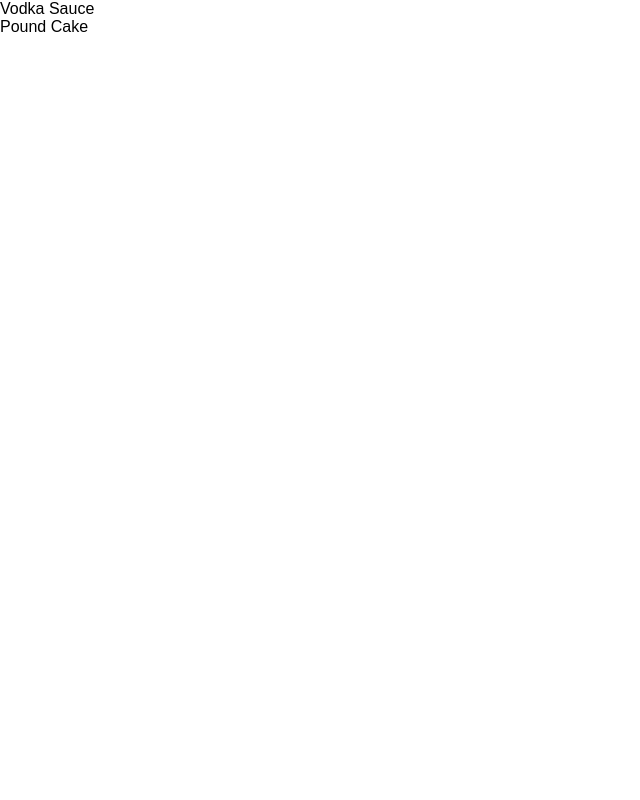
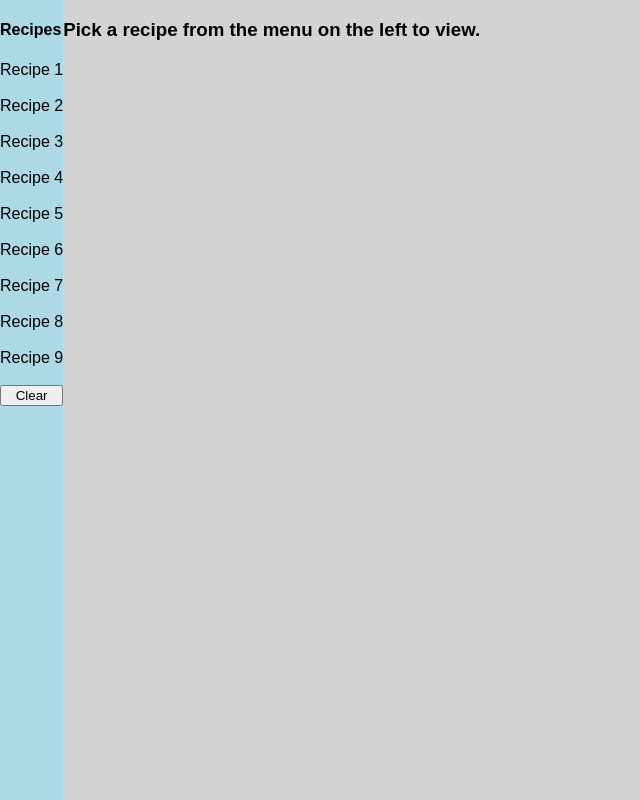
Before and after one commit to ErikHage/recipe-ui, a React (Create React App) app: page / in a window 1280 px wide. Shown: the whole page, without its empty margins (0-640 px from the left). Built offline with nearby package versions, Linux system fonts and the light colour scheme.

Commit message:
Move stuff around and add some css

```diff
--- a/src/components/App.css
+++ b/src/components/App.css
@@ -1,28 +1,49 @@
-.App {
-  text-align: center;
+html {
+  display: flex;
+  height: 100%;
+  width: 100%;
+  margin: 0;
 }
 
-.App-logo {
-  animation: App-logo-spin infinite 20s linear;
-  height: 80px;
+#root {
+  height: 100%;
+  width: 100%;
+  margin: 0;
 }
 
-.App-header {
-  background-color: #222;
-  height: 150px;
-  padding: 20px;
-  color: white;
+body {
+  display: flex;
+  min-height: 100%;
+  min-width: 100%;
+  background-color: lightgray;
+  margin: 0;
 }
 
-.App-title {
-  font-size: 1.5em;
+.flex-container {
+  display: flex;
+  height: 100%;
 }
 
-.App-intro {
-  font-size: large;
+.recipes-page {
+  display: flex;
+  justify-content: space-between;
+  height: 100%;
 }
 
-@keyframes App-logo-spin {
-  from { transform: rotate(0deg); }
-  to { transform: rotate(360deg); }
+.recipes-list {
+  display: flex;
+  flex-direction: column;
+  height: 100%;
+  background-color: lightblue;
+  flex: 1 1 auto;
 }
+
+.recipes-list-item {
+  display: flex;
+}
+
+.recipe-content {
+  display: flex;
+  flex-direction: column;
+  flex: 1 1 auto;
+}
--- a/src/components/App.js
+++ b/src/components/App.js
@@ -1,43 +1,17 @@
 import React, { Component } from 'react';
-import { connect } from 'react-redux';
-// import { Switch, Route } from 'react-router-dom';
 
 import './App.css';
 
-import RecipesList from './recipes/RecipesList';
-import RecipePage from './recipes/RecipePage';
+import RecipesPage from './recipes/RecipesPage';
 
 class App extends Component {
-
-  componentDidMount() {
-    // call default function to display redux operation
-    // this.props.defaultFunction();
-  }
-
   render() {
-    let content = <RecipesList />
-
-    if (this.props.recipes.selected) {
-      content = <RecipePage />
-    }
-
     return (
-      <div>
-        {content}
+      <div className="flex-container" >
+        <RecipesPage />
       </div>
-      // <main>
-      //   <Switch>
-      //     <Route exact path="/" component={RecipesList} />
-      //     <Route path="/recipe/:filename" component={RecipePage} />
-      //   </Switch>
-      // </main>
     );
   }
 }
 
-// function to convert the global state obtained from redux to local props
-function mapStateToProps(state) {
-  return state;
-}
-
-export default connect(mapStateToProps, {})(App);
+export default App;
--- a/src/components/recipes/RecipePage.js
+++ b/src/components/recipes/Recipe.js
@@ -1,36 +1,39 @@
 import React, { Component } from 'react';
 import { connect } from 'react-redux';
-
-import * as recipeActions from '../../actions/recipe-actions';
 
 import RecipeHeader from './RecipeHeader';
 import IngredientsSection from './IngredientsSection';
 import StepsSection from './StepsSection';
 import RecipeStats from './RecipeStats';
 
-class RecipePage extends Component {
-  constructor(props) {
-    super(props);
-
-    this.clearSelection = this.clearSelection.bind(this);
+class Recipe extends Component {
+  renderDefaultContent() {
+    return (
+      <div className="recipe-content">
+        <h3>Pick a recipe from the menu on the left to view.</h3>
+      </div>
+    );
   }
 
-  clearSelection() {
-    this.props.dispatch(recipeActions.clearSelection());
-  }
-
-  render() {
-    const recipe = this.props.recipe;
-
+  renderRecipe(recipe) {
     return (
-      <div>
-        <button onClick={this.clearSelection}>Back</button>
+      <div className="recipe-content">
         <RecipeHeader recipeName={recipe.name} />
         <RecipeStats prep={recipe.prep} cook={recipe.cook} yield={recipe.yield} />
         <IngredientsSection ingredients={recipe.ingredients} />
         <StepsSection steps={recipe.steps} />
       </div>
     );
+  }
+
+  render() {
+    if (this.props.recipe) {
+      const recipe = this.props.recipe;
+
+      return this.renderRecipe(recipe);
+    }
+
+    return this.renderDefaultContent();
   }
 }
 
@@ -40,4 +43,4 @@ function mapStateToProps(state, ownProps) {
   };
 }
 
-export default connect(mapStateToProps)(RecipePage);
+export default connect(mapStateToProps)(Recipe);
--- a/src/components/recipes/RecipesList.js
+++ b/src/components/recipes/RecipesList.js
@@ -8,21 +8,28 @@ class RecipesList extends Component {
     super(props);
 
     this.selectRecipe = this.selectRecipe.bind(this);
+    this.clearSelection = this.clearSelection.bind(this);
   }
 
   selectRecipe(event) {
     this.props.dispatch(recipeActions.selectRecipe(event.target.name));
   }
 
+  clearSelection() {
+    this.props.dispatch(recipeActions.clearSelection());
+  }
+
   render() {
     return (
-      <div>
+      <div className="recipes-list">
+        <h4>Recipes</h4>
         {this.props.files.map((recipe, index) =>
           <div key={index}>
-            <a onClick={this.selectRecipe} name={recipe.filename}>{recipe.name}</a>
+            <a className="recipes-list-item" onClick={this.selectRecipe} name={recipe.filename}>{recipe.name}</a>
             <br />
           </div>
         )}
+        <button onClick={this.clearSelection}>Clear</button>
       </div>
     );
   }
--- /dev/null
+++ b/src/components/recipes/RecipesPage.js
@@ -0,0 +1,24 @@
+import React, { Component } from 'react';
+import { connect } from 'react-redux';
+
+import RecipesList from './RecipesList';
+import Recipe from './Recipe';
+
+class RecipesPage extends Component {
+  render() {
+    return (
+      <div className="recipes-page" >
+        <RecipesList />
+        <Recipe />
+      </div>
+    );
+  }
+}
+
+function mapStateToProps(state, ownProps) {
+  return {
+    state,
+  };
+}
+
+export default connect(mapStateToProps)(RecipesPage);
--- a/src/index.css
+++ b/src/index.css
@@ -1,5 +1,6 @@
 body {
   margin: 0;
   padding: 0;
+  height: 100%;
   font-family: sans-serif;
 }
--- a/src/test-data/initial-state.js
+++ b/src/test-data/initial-state.js
@@ -2,11 +2,39 @@ export default {
   recipes: {
     files: [
       {
-        "name": "Vodka Sauce",
+        "name": "Recipe 1",
         "filename": "vodka-sauce.json",
       },
       {
-        "name": "Pound Cake",
+        "name": "Recipe 2",
+        "filename": "vodka-sauce.json",
+      },
+      {
+        "name": "Recipe 3",
+        "filename": "vodka-sauce.json",
+      },
+      {
+        "name": "Recipe 4",
+        "filename": "vodka-sauce.json",
+      },
+      {
+        "name": "Recipe 5",
+        "filename": "vodka-sauce.json",
+      },
+      {
+        "name": "Recipe 6",
+        "filename": "vodka-sauce.json",
+      },
+      {
+        "name": "Recipe 7",
+        "filename": "vodka-sauce.json",
+      },
+      {
+        "name": "Recipe 8",
+        "filename": "vodka-sauce.json",
+      },
+      {
+        "name": "Recipe 9",
         "filename": "pound-cake.json",
       }
     ],
```
Also changed, not shown: src/index.js (+0 -10 lines).
